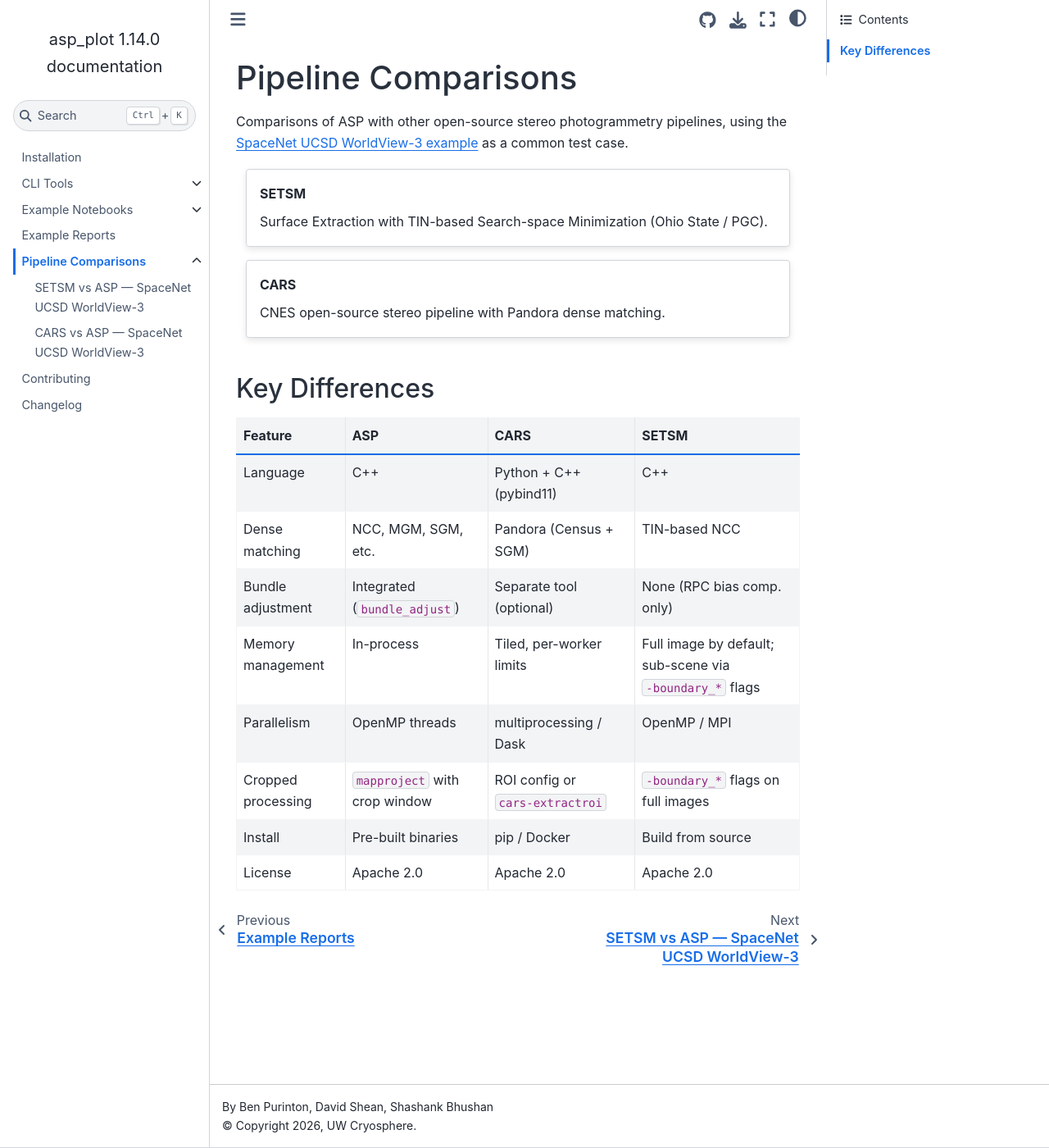
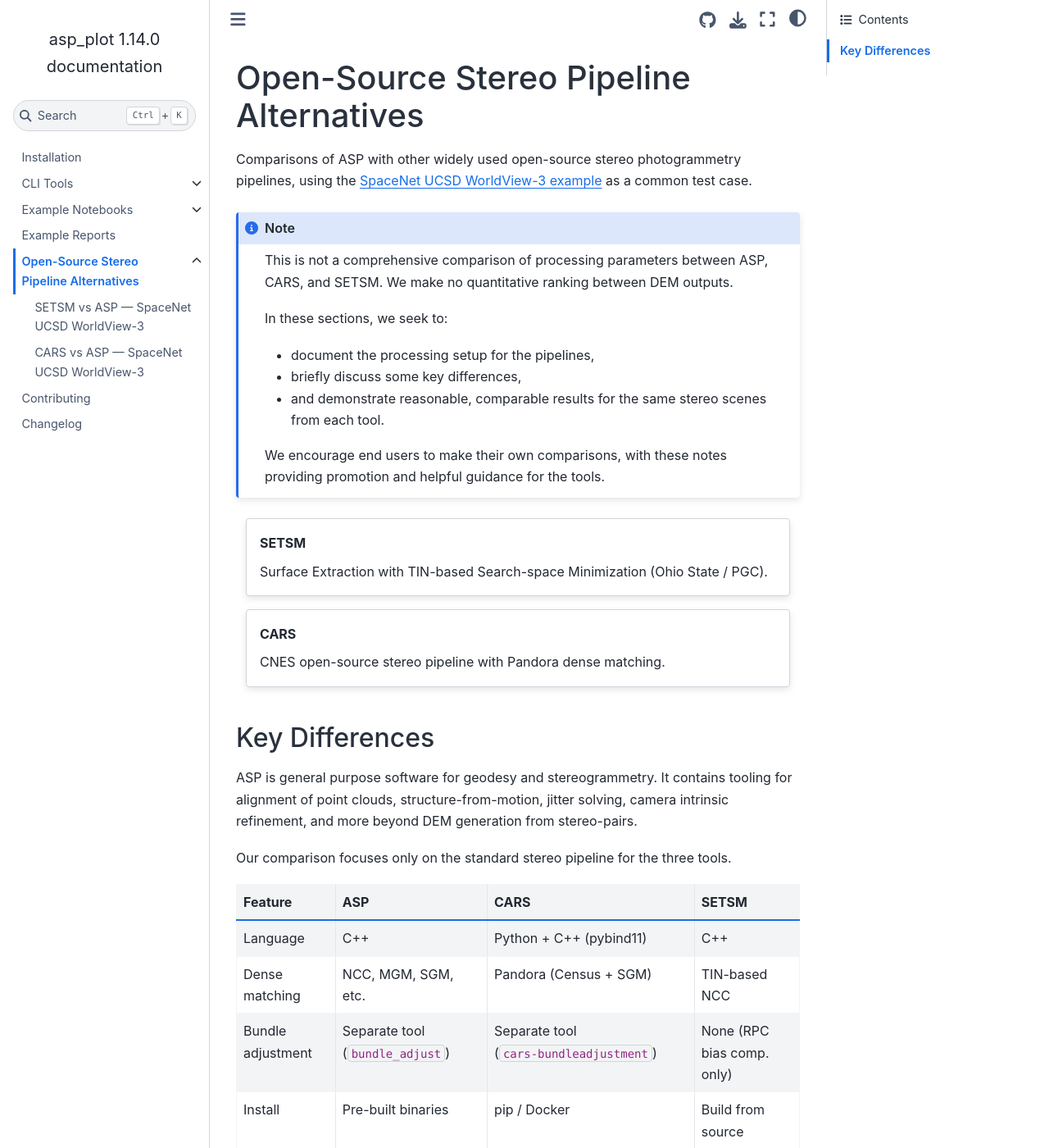
Before and after one commit to uw-cryo/asp_plot, a Sphinx documentation site: the page built from docs/comparisons/index.md, in a window 1280 px wide and 1400 px high. Shown: the whole window at 82% size. Built offline with Sphinx 7.4.7 and the Sphinx Book theme 1.1.4, drawn with Linux system fonts in a browser that asks for light colours; pages that are not in the unit, such as notebooks, are missing from menus.

Commit message:
fixing the copy - wip

````diff
--- a/docs/comparisons/index.md
+++ b/docs/comparisons/index.md
@@ -1,6 +1,18 @@
-# Pipeline Comparisons
+# Open-Source Stereo Pipeline Alternatives
 
-Comparisons of ASP with other open-source stereo photogrammetry pipelines, using the [SpaceNet UCSD WorldView-3 example](../examples/notebooks/worldview_spacenet_ucsd_stereo) as a common test case.
+Comparisons of ASP with other widely used open-source stereo photogrammetry pipelines, using the [SpaceNet UCSD WorldView-3 example](../examples/notebooks/worldview_spacenet_ucsd_stereo) as a common test case.
+
+```{note}
+This is not a comprehensive comparison of processing parameters between ASP, CARS, and SETSM. We make no quantitative ranking between DEM outputs.
+
+In these sections, we seek to:
+
+- document the processing setup for the pipelines,
+- briefly discuss some key differences,
+- and demonstrate reasonable, comparable results for the same stereo scenes from each tool.
+
+We encourage end users to make their own comparisons, with these notes providing promotion and helpful guidance for the tools.
+```
 
 ::::{grid} 1
 :gutter: 3
@@ -23,16 +35,16 @@
 
 ## Key Differences
 
+ASP is general purpose software for geodesy and stereogrammetry. It contains tooling for alignment of point clouds, structure-from-motion, jitter solving, camera intrinsic refinement, and more beyond DEM generation from stereo-pairs.
+
+Our comparison focuses only on the standard stereo pipeline for the three tools.
+
 | Feature | ASP | CARS | SETSM |
 |---|---|---|---|
 | Language | C++ | Python + C++ (pybind11) | C++ |
 | Dense matching | NCC, MGM, SGM, etc. | Pandora (Census + SGM) | TIN-based NCC |
-| Bundle adjustment | Integrated (`bundle_adjust`) | Separate tool (optional) | None (RPC bias comp. only) |
-| Memory management | In-process | Tiled, per-worker limits | Full image by default; sub-scene via `-boundary_*` flags |
-| Parallelism | OpenMP threads | multiprocessing / Dask | OpenMP / MPI |
-| Cropped processing | `mapproject` with crop window | ROI config or `cars-extractroi` | `-boundary_*` flags on full images |
+| Bundle adjustment | Separate tool (`bundle_adjust`) | Separate tool (`cars-bundleadjustment`) | None (RPC bias comp. only) |
 | Install | Pre-built binaries | pip / Docker | Build from source |
-| License | Apache 2.0 | Apache 2.0 | Apache 2.0 |
 
 ```{toctree}
 :maxdepth: 1
````
Also changed, not shown: docs/comparisons/cars.md (+8 -8 lines), docs/comparisons/setsm.md (+5 -10 lines), docs/index.md (+3 -3 lines).
